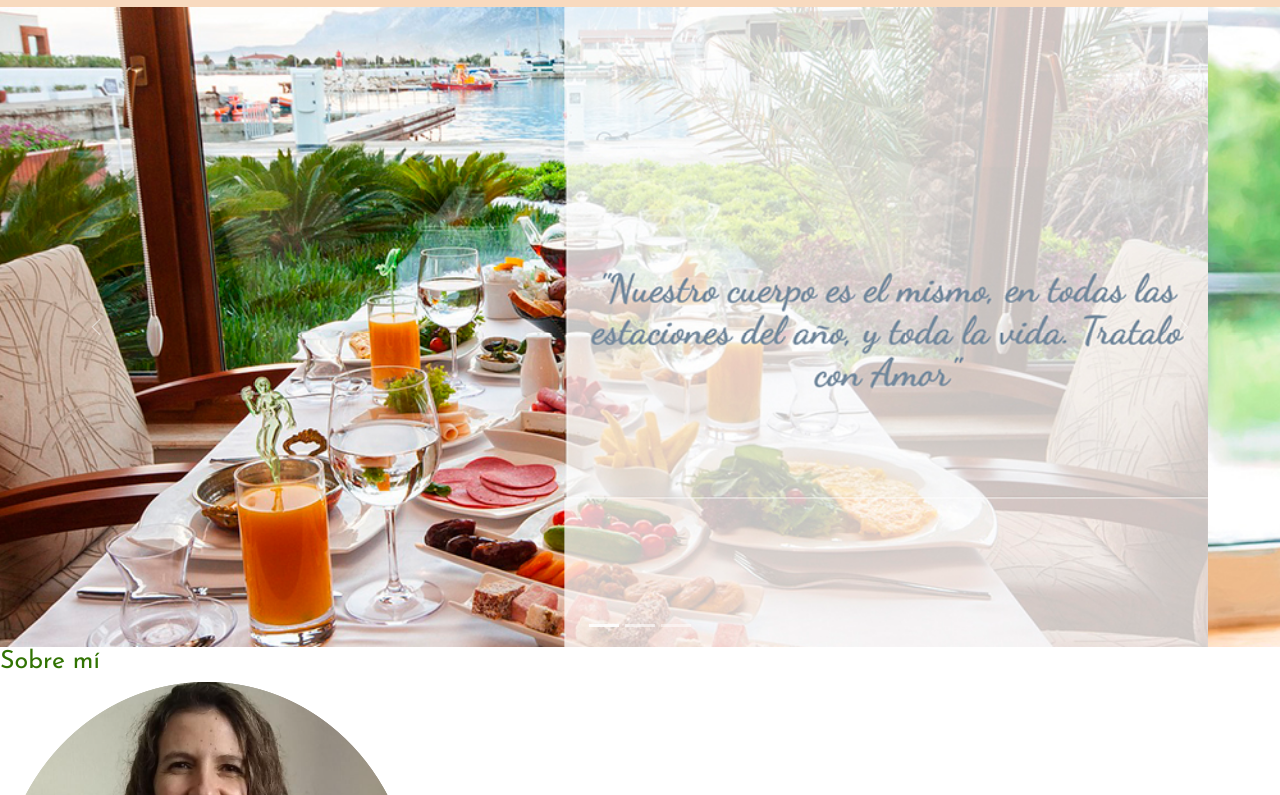
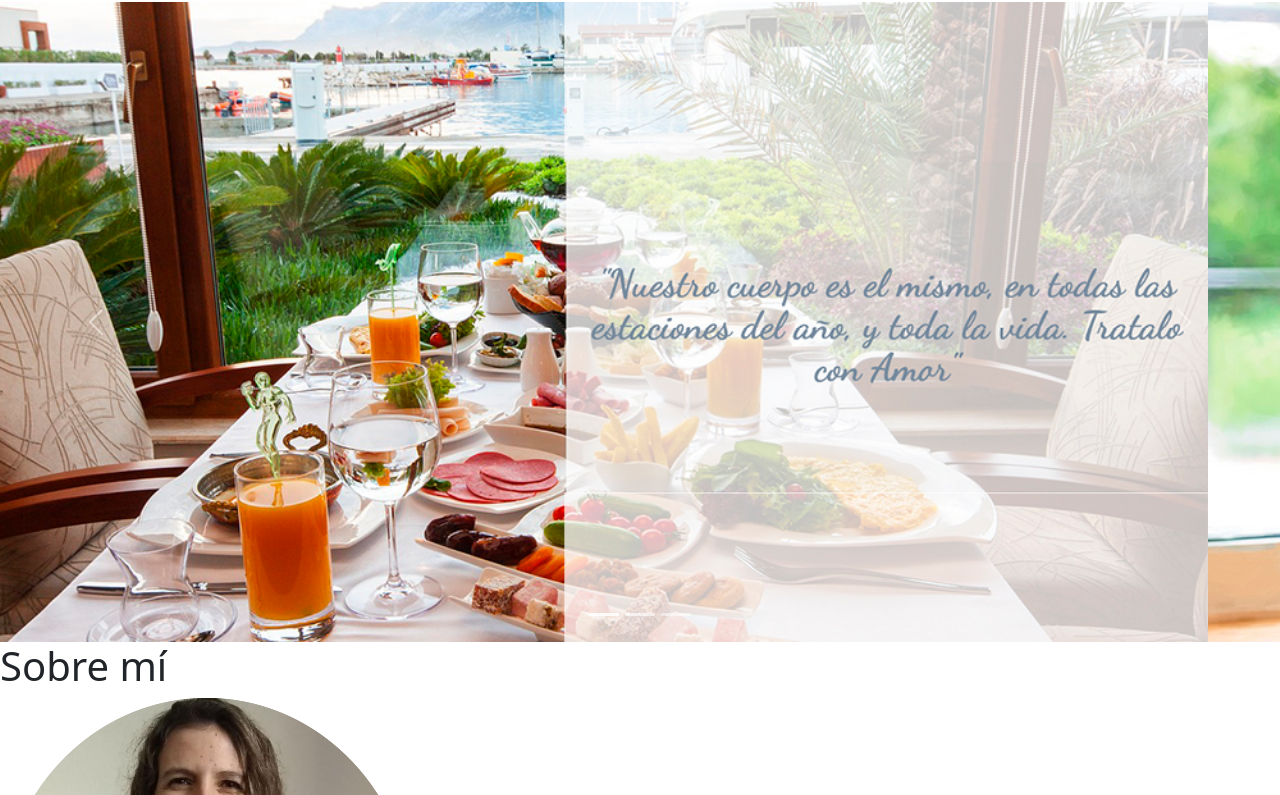
Before and after one commit to NaiaraLN/repoNutricion-nunez, a plain HTML site: page pages/sobre-mi.html in a window 1280 px wide. Shown: the part 131-926 px from the top of the page. Drawn offline with nearby package versions, Linux system fonts and the light colour scheme.

Commit message:
modifico link de sobre-mi.html

```diff
--- a/pages/sobre-mi.html
+++ b/pages/sobre-mi.html
@@ -9,7 +9,7 @@
     <link href="https://cdn.jsdelivr.net/npm/bootstrap@5.0.2/dist/css/bootstrap.min.css" rel="stylesheet" integrity="sha384-EVSTQN3/azprG1Anm3QDgpJLIm9Nao0Yz1ztcQTwFspd3yD65VohhpuuCOmLASjC" crossorigin="anonymous">
 
     <!-- MI HOJA DE ESTILOS -->
-    <link rel="stylesheet" href="../css/style.css">
+    <link rel="stylesheet" href="../css/main.css">
 
     <title>NutriendoCe Vida activa y saludable</title>
 </head>
```
